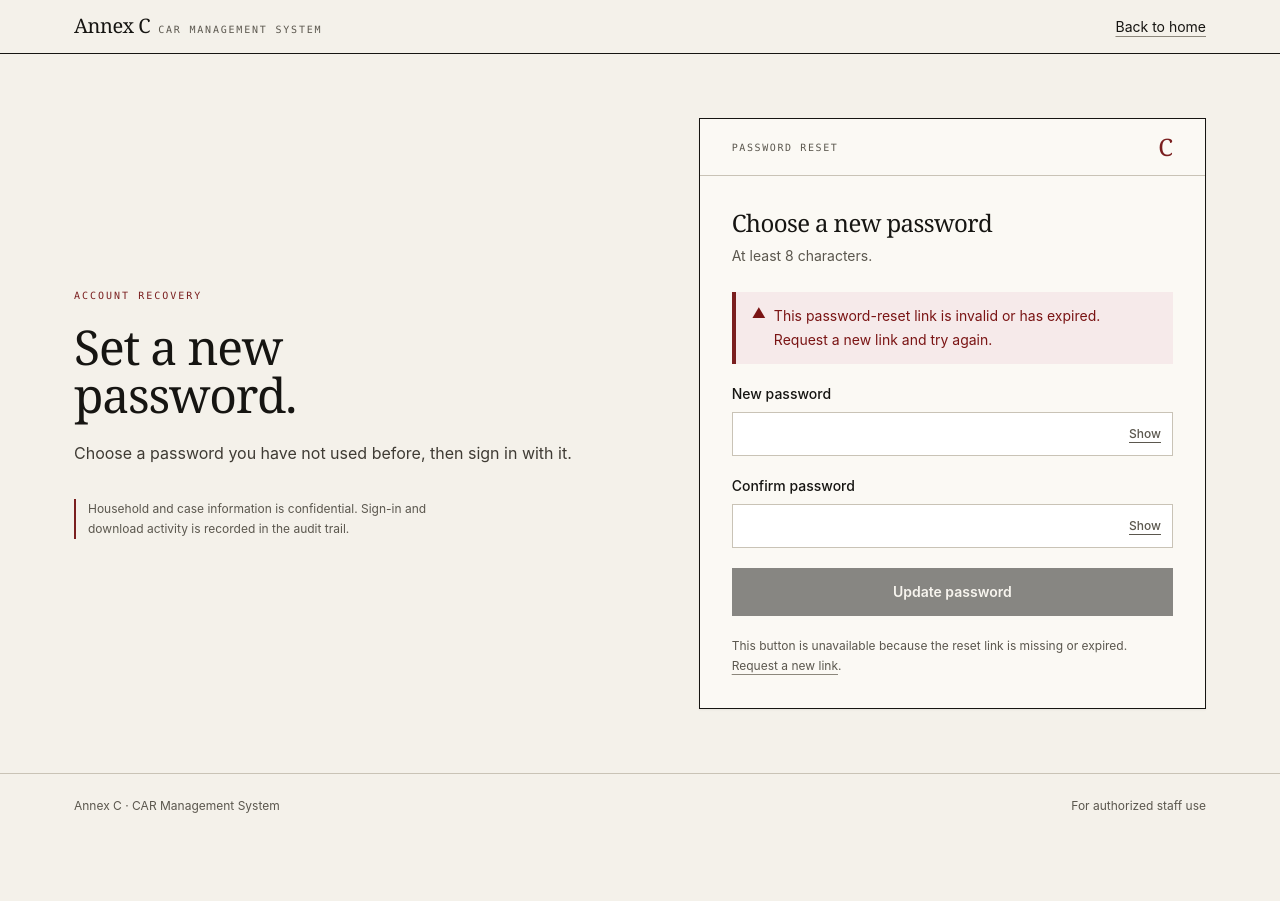
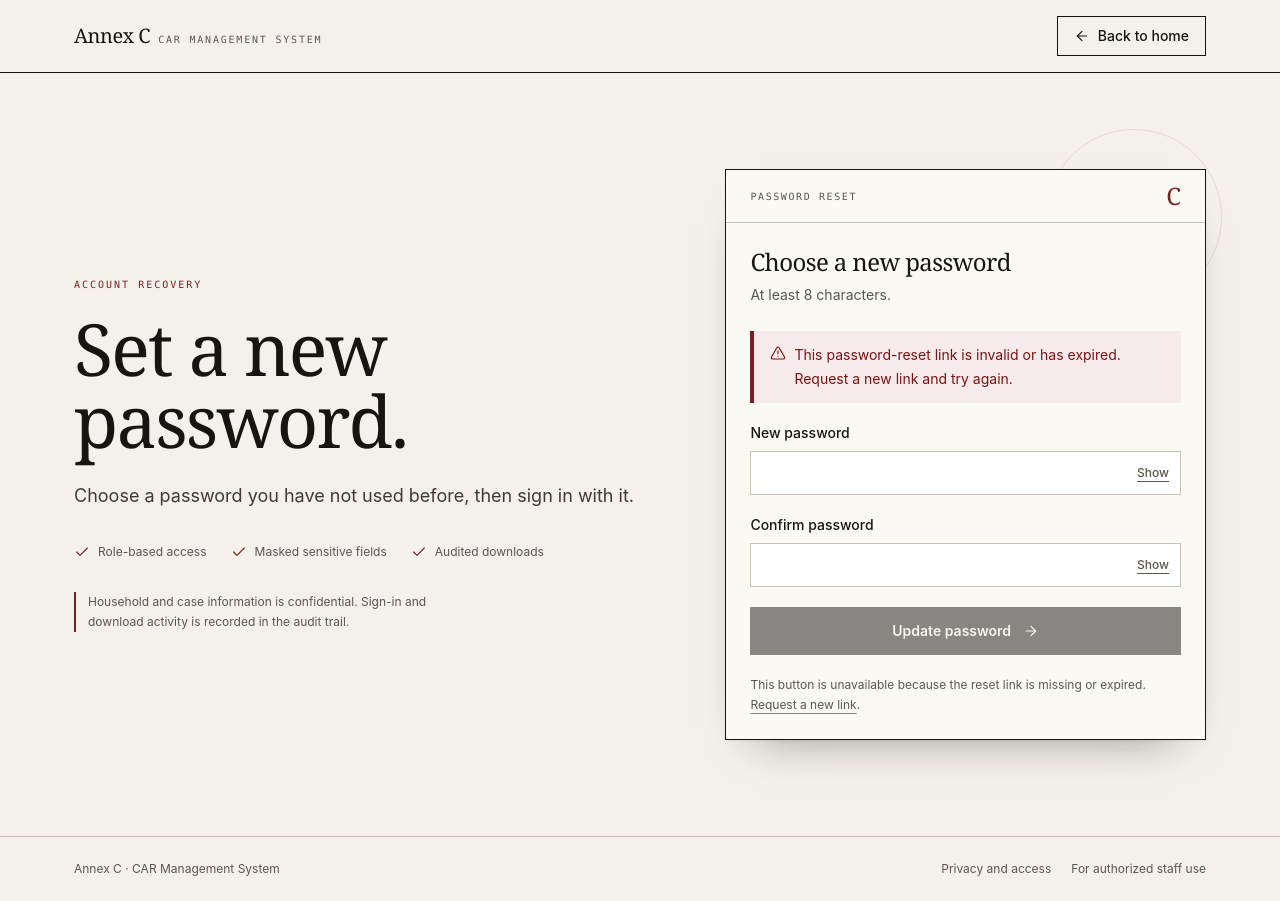
Before and after one commit to Ronelmelendrez/Excel-to-Annex-C_CAR_Management_System, a React (Vite) app in the folder apps/web/: page /reset-password in a window 1280 px wide. Before the commit the page ends 838 px from the top, so only its background shows below. Built offline with nearby package versions, Linux system fonts and the light colour scheme; no server answers.

Commit message:
refactor: update the ui in the login page

```diff
--- a/apps/web/src/features/landing/components/icons.tsx
+++ b/apps/web/src/components/icons.tsx
@@ -66,3 +66,23 @@ export function ArrowRightIcon({ className }: IconProps) {
     </svg>
   );
 }
+
+export function ArrowLeftIcon({ className }: IconProps) {
+  return (
+    <svg {...base} className={className}>
+      <path d="M19 12H5" />
+      <path d="m12 19-7-7 7-7" />
+    </svg>
+  );
+}
+
+/** Inline error marker — replaces the decorative ▲ glyph in alerts. */
+export function AlertTriangleIcon({ className }: IconProps) {
+  return (
+    <svg {...base} className={className}>
+      <path d="m21.73 18-8-14a2 2 0 0 0-3.48 0l-8 14A2 2 0 0 0 4 21h16a2 2 0 0 0 1.73-3" />
+      <path d="M12 9v4" />
+      <path d="M12 17h.01" />
+    </svg>
+  );
+}
--- a/apps/web/src/features/auth/components/AuthLayout.tsx
+++ b/apps/web/src/features/auth/components/AuthLayout.tsx
@@ -1,5 +1,6 @@
 import React from 'react';
 import { Link } from 'react-router-dom';
+import { ArrowLeftIcon, CheckIcon } from '../../../components/icons';
 
 type AuthLayoutProps = {
   /** Small mono label above the page headline. */
@@ -18,11 +19,14 @@ type AuthLayoutProps = {
   children: React.ReactNode;
 };
 
+/** Same assurances the landing page leads with — no account or case data. */
+const trustPoints = ['Role-based access', 'Masked sensitive fields', 'Audited downloads'];
+
 /**
  * Shared shell for the public account pages (sign in, reset password, set a
  * new password): site header, brand panel on the left, task card on the right,
- * site footer. Keeps the four public routes visually and structurally aligned
- * with the landing page and the app shell.
+ * site footer. Structurally and visually mirrors the landing page — same
+ * split hero grid, headline scale, trust chips and report-preview card.
  */
 export function AuthLayout({
   eyebrow,
@@ -42,37 +46,57 @@ export function AuthLayout({
         Skip to content
       </a>
 
-      <header className="border-b border-[#161512]">
-        <div className="mx-auto flex max-w-[1180px] flex-wrap items-center justify-between gap-x-6 gap-y-2 px-4 py-4 sm:px-6">
-          <Link to="/" className="flex items-baseline gap-2" aria-label="Annex C home">
-            <span className="font-serif text-xl leading-none tracking-tight">Annex C</span>
+      <header className="sticky top-0 z-40 border-b border-[#161512] bg-[#f4f1ea]/95 backdrop-blur supports-[backdrop-filter]:bg-[#f4f1ea]/80">
+        <div className="mx-auto flex max-w-[1180px] items-center justify-between gap-4 px-4 py-4 sm:px-6">
+          <Link to="/" className="group flex items-baseline gap-2" aria-label="Annex C home">
+            <span className="font-serif text-xl leading-none tracking-tight transition-colors duration-150 group-hover:text-[#7a1f1f]">
+              Annex C
+            </span>
             <span className="hidden font-mono text-[10px] uppercase tracking-[0.18em] text-[#5b574e] sm:inline">
               CAR management system
             </span>
           </Link>
+
           <Link
             to="/"
-            className="text-sm underline underline-offset-4 decoration-[#8c877c] hover:decoration-[#161512] focus-visible:outline focus-visible:outline-2 focus-visible:outline-offset-2 focus-visible:outline-[#7a1f1f]"
+            className="group inline-flex min-h-[40px] items-center gap-2 border border-[#161512] px-4 py-2 text-sm font-medium transition-colors duration-150 hover:bg-[#161512] hover:text-[#f4f1ea] focus-visible:outline focus-visible:outline-2 focus-visible:outline-offset-2 focus-visible:outline-[#7a1f1f]"
           >
+            <ArrowLeftIcon className="h-4 w-4 transition-transform duration-150 group-hover:-translate-x-1" />
             Back to home
           </Link>
         </div>
       </header>
 
       <main id="main" className="flex-1">
-        <div className="mx-auto grid max-w-[1180px] gap-10 px-4 py-10 sm:px-6 lg:grid-cols-[1.05fr_0.95fr] lg:items-center lg:gap-16 lg:py-16">
+        <div className="mx-auto grid max-w-[1180px] gap-12 px-4 py-14 sm:px-6 sm:py-20 lg:grid-cols-[1.1fr_0.9fr] lg:items-center lg:gap-16 lg:py-24">
           {/* Brand panel — never carries account or case information. */}
-          <section aria-labelledby="auth-headline">
+          <section
+            aria-labelledby="auth-headline"
+            className="motion-safe:animate-fade-up"
+            style={{ animationDelay: '60ms' }}
+          >
             <p className="font-mono text-[10px] uppercase tracking-[0.2em] text-[#7a1f1f]">
               {eyebrow}
             </p>
             <h1
               id="auth-headline"
-              className="mt-5 max-w-[16ch] font-serif text-4xl leading-[1.02] tracking-tight sm:text-5xl"
+              className="mt-5 max-w-[15ch] font-serif text-5xl leading-[0.98] tracking-tight sm:text-6xl lg:text-7xl"
             >
               {headline}
             </h1>
-            <p className="mt-5 max-w-[54ch] text-base leading-7 text-[#3f3b34]">{lede}</p>
+            <p className="mt-6 max-w-[56ch] text-base leading-7 text-[#3f3b34] sm:text-lg sm:leading-8">
+              {lede}
+            </p>
+
+            <ul className="mt-8 flex flex-wrap gap-x-6 gap-y-2">
+              {trustPoints.map((point) => (
+                <li key={point} className="flex items-center gap-2 text-xs text-[#5b574e]">
+                  <CheckIcon className="h-4 w-4 text-[#7a1f1f]" />
+                  {point}
+                </li>
+              ))}
+            </ul>
+
             <p className="mt-8 max-w-[54ch] border-l-2 border-[#7a1f1f] pl-3 text-xs leading-5 text-[#5b574e]">
               Household and case information is confidential. Sign-in and download activity is
               recorded in the audit trail.
@@ -82,9 +106,15 @@ export function AuthLayout({
           {/* Task card — one job: complete this account action. */}
           <section
             aria-labelledby="auth-card-title"
-            className="border border-[#161512] bg-[#fbf9f4] shadow-[0_1px_2px_rgba(22,21,18,0.06)]"
+            className="motion-safe:animate-fade-up relative"
+            style={{ animationDelay: '200ms' }}
           >
-            <div className="flex items-center justify-between border-b border-[#c9c3b6] px-6 py-4 sm:px-8">
+            <div
+              aria-hidden="true"
+              className="absolute -right-4 -top-10 hidden h-44 w-44 rounded-full border border-[#e2ddd1] sm:block"
+            />
+            <div className="relative border border-[#161512] bg-[#fbf9f4] shadow-[0_1px_2px_rgba(22,21,18,0.06),0_24px_48px_-32px_rgba(22,21,18,0.55)]">
+              <div className="flex items-center justify-between gap-4 border-b border-[#c9c3b6] px-5 py-3.5 sm:px-6">
                 <p className="font-mono text-[10px] uppercase tracking-[0.16em] text-[#5b574e]">
                   {cardLabel}
                 </p>
@@ -92,7 +122,7 @@ export function AuthLayout({
                   C
                 </span>
               </div>
-            <div className="px-6 py-6 sm:px-8 sm:py-8">
+              <div className="px-5 py-5 sm:px-6 sm:py-6">
                 <h2 id="auth-card-title" className="font-serif text-2xl leading-tight tracking-tight">
                   {cardTitle}
                 </h2>
@@ -101,6 +131,7 @@ export function AuthLayout({
                 )}
                 <div className="mt-6">{children}</div>
               </div>
+            </div>
           </section>
         </div>
       </main>
@@ -108,7 +139,15 @@ export function AuthLayout({
       <footer className="border-t border-[#c9c3b6]">
         <div className="mx-auto flex max-w-[1180px] flex-wrap items-center justify-between gap-3 px-4 py-6 text-xs text-[#5b574e] sm:px-6">
           <span>Annex C · CAR Management System</span>
+          <div className="flex flex-wrap items-center gap-x-5 gap-y-2">
+            <Link
+              to="/#safeguards"
+              className="underline-offset-4 hover:text-[#161512] hover:underline focus-visible:outline focus-visible:outline-2 focus-visible:outline-offset-2 focus-visible:outline-[#7a1f1f]"
+            >
+              Privacy and access
+            </Link>
             <span>For authorized staff use</span>
+          </div>
         </div>
       </footer>
     </div>
--- a/apps/web/src/features/auth/components/TextField.tsx
+++ b/apps/web/src/features/auth/components/TextField.tsx
@@ -1,4 +1,5 @@
 import React, { useId, useState } from 'react';
+import { AlertTriangleIcon } from '../../../components/icons';
 
 export type TextFieldProps = {
   label: string;
@@ -96,9 +97,7 @@ export function TextField({
 
       {error ? (
         <p id={errorId} className="flex items-start gap-1.5 text-sm text-[#8b0000]">
-          <span aria-hidden="true" className="mt-0.5 leading-none">
-            ▲
-          </span>
+          <AlertTriangleIcon className="mt-0.5 h-4 w-4 shrink-0" />
           {error}
         </p>
       ) : (
--- a/apps/web/src/features/auth/components/UpdatePasswordForm.tsx
+++ b/apps/web/src/features/auth/components/UpdatePasswordForm.tsx
@@ -1,5 +1,6 @@
 import React, { useState, useCallback, useEffect } from 'react';
 import { Link, useSearchParams, useNavigate } from 'react-router-dom';
+import { AlertTriangleIcon, ArrowRightIcon } from '../../../components/icons';
 import { updatePasswordFromRecovery } from '../api';
 import { AuthLayout } from './AuthLayout';
 import { TextField } from './TextField';
@@ -83,9 +84,10 @@ export function UpdatePasswordForm() {
         <button
           type="button"
           onClick={() => navigate('/login', { replace: true })}
-          className="flex min-h-[48px] w-full items-center justify-center border border-[#161512] bg-[#161512] px-5 py-3 text-sm font-semibold text-[#f4f1ea] transition-colors hover:bg-[#7a1f1f] focus-visible:outline focus-visible:outline-2 focus-visible:outline-offset-2 focus-visible:outline-[#7a1f1f]"
+          className="group flex min-h-[48px] w-full items-center justify-center gap-3 border border-[#161512] bg-[#161512] px-5 py-3 text-sm font-semibold text-[#f4f1ea] transition-colors duration-150 hover:bg-[#7a1f1f] focus-visible:outline focus-visible:outline-2 focus-visible:outline-offset-2 focus-visible:outline-[#7a1f1f]"
         >
           Sign in
+          <ArrowRightIcon className="h-4 w-4 transition-transform duration-150 group-hover:translate-x-1" />
         </button>
       </AuthLayout>
     );
@@ -106,9 +108,7 @@ export function UpdatePasswordForm() {
             role="alert"
             className="flex items-start gap-2 border-l-4 border-[#7a1f1f] bg-[#f6eaea] px-4 py-3 text-sm leading-6 text-[#7a1414]"
           >
-            <span aria-hidden="true" className="mt-0.5 leading-none">
-              ▲
-            </span>
+            <AlertTriangleIcon className="mt-0.5 h-4 w-4 shrink-0" />
             <span>{error}</span>
           </div>
         )}
@@ -149,9 +149,12 @@ export function UpdatePasswordForm() {
           type="submit"
           disabled={loading || !linkValid}
           aria-busy={loading || undefined}
-          className="flex min-h-[48px] w-full items-center justify-center border border-[#161512] bg-[#161512] px-5 py-3 text-sm font-semibold text-[#f4f1ea] transition-colors hover:bg-[#7a1f1f] focus-visible:outline focus-visible:outline-2 focus-visible:outline-offset-2 focus-visible:outline-[#7a1f1f] disabled:cursor-not-allowed disabled:opacity-50"
+          className="group flex min-h-[48px] w-full items-center justify-center gap-3 border border-[#161512] bg-[#161512] px-5 py-3 text-sm font-semibold text-[#f4f1ea] transition-colors duration-150 hover:bg-[#7a1f1f] focus-visible:outline focus-visible:outline-2 focus-visible:outline-offset-2 focus-visible:outline-[#7a1f1f] disabled:cursor-not-allowed disabled:opacity-50"
         >
           {loading ? 'Updating…' : 'Update password'}
+          {!loading && (
+            <ArrowRightIcon className="h-4 w-4 transition-transform duration-150 group-hover:translate-x-1" />
+          )}
         </button>
 
         {!linkValid && (
--- a/apps/web/src/features/landing/components/LandingPage.tsx
+++ b/apps/web/src/features/landing/components/LandingPage.tsx
@@ -8,7 +8,7 @@ import {
   FileTextIcon,
   ShieldCheckIcon,
   UsersIcon,
-} from "./icons";
+} from "../../../components/icons";
 
 const workflows = [
   {
```
Also changed, not shown: apps/web/src/features/auth/components/LoginForm.tsx (+6 -4 lines), apps/web/src/features/auth/components/PasswordResetForm.tsx (+8 -5 lines). Lines whose indentation alone changed are shown as unchanged.
